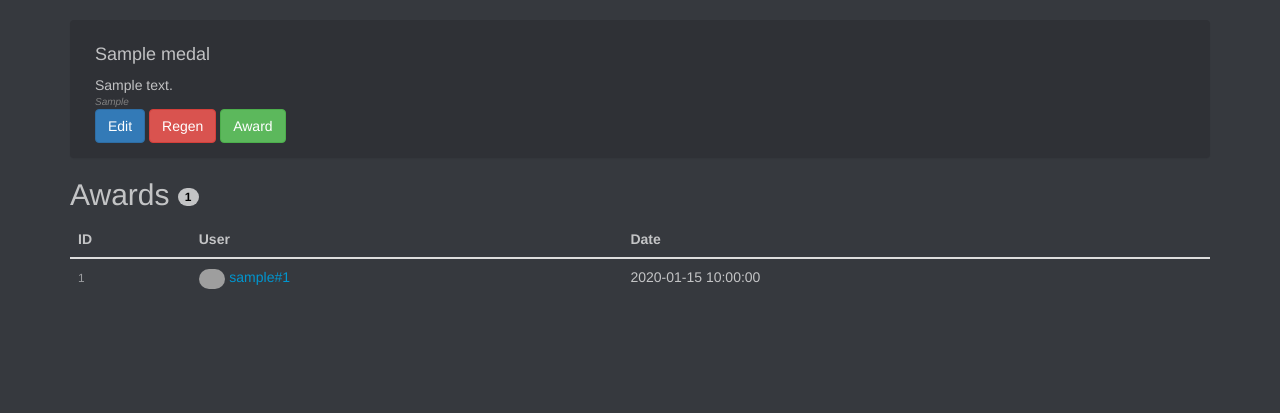
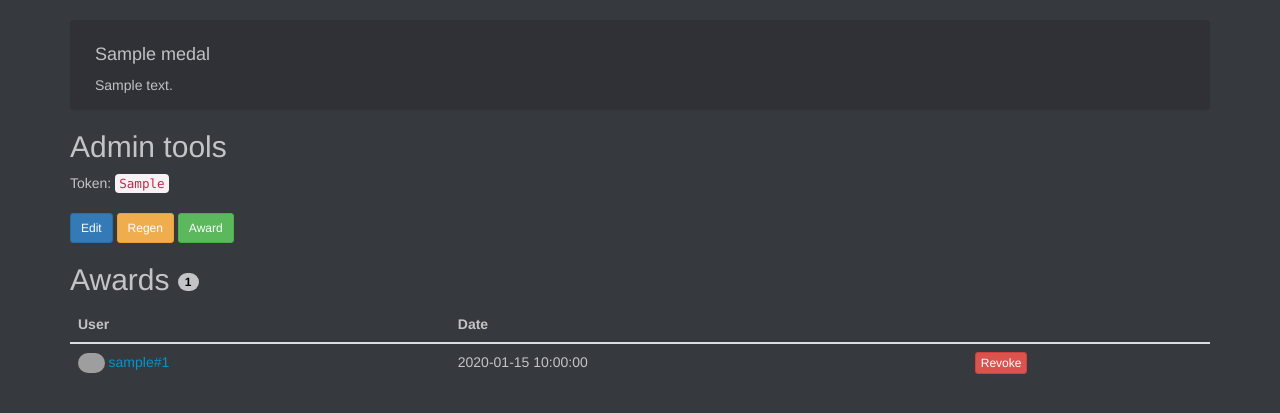
Before and after one commit to Steffo99/discordmedals, a Flask app: page /medal/1 in a window 1280 px wide. Shown: the part 51-464 px from the top of the page. Run offline with Flask 2, Linux system fonts and the light colour scheme; the visitor is signed in with stand-in values (Sample User, id 1); tables that the repository leaves empty hold one stand-in row (values such as "Sample post"); some libraries are stand-ins or nearby versions; grey boxes are pictures that could not be loaded.

Commit message:
Added revoke medal to the medal template

```diff
--- a/templates/guild.htm.j2
+++ b/templates/guild.htm.j2
@@ -54,11 +54,6 @@
                                         <div class="medal-description">
                                             {{ medal.description }}
                                         </div>
-                                        {% if medal.guild.owner_id == user.id %}
-                                            <div class="medal-token" id="medal-{{ medal.id }}-token">
-                                                {{ medal.token }}
-                                            </div>
-                                        {% endif %}
                                     </div>
                                 </div>
                             </div>
--- a/templates/medal.htm.j2
+++ b/templates/medal.htm.j2
@@ -46,6 +46,32 @@
             request.open("GET", "/api/awardmedal?token=" + token_element.innerHTML.replace(/^\s+|\s+$/g, '') + "&user=" + user, true);
             request.send(null);
         }
+
+        function revokeAward(awardid) {
+            var token_element = document.getElementById("medal-" + {{ medal.id }} + "-token");
+            if(token_element === null)
+            {
+                return;
+            }
+            var request = new XMLHttpRequest();
+            request.onreadystatechange = function () {
+                if(request.readyState === 4 && request.status === 200)
+                {
+                    var data = JSON.parse(request.responseText);
+                    if(data["success"])
+                    {
+                        //Todo: remove without reloading
+                        location.reload();
+                    }
+                    else
+                    {
+                        alert("Error while revoking the award")
+                    }
+                }
+            };
+            request.open("GET", "/api/revokeaward?token=" + token_element.innerHTML.replace(/^\s+|\s+$/g, '') + "&award=" + awardid, true);
+            request.send(null);
+        }
     </script>
 {% endblock %}
 {% block content %}
@@ -62,20 +88,24 @@
                     <div class="medal-description">
                         {{ medal.description }}
                     </div>
-                    {% if medal.guild.owner_id == user.id %}
-                        <div class="medal-token" id="medal-{{ medal.id }}-token">
-                            {{ medal.token }}
-                        </div>
-                        <div class="medal-actions">
-                            <a class="btn btn-primary" href="/medal/{{ medal.id }}/edit">Edit</a>
-                            <a class="btn btn-danger" href="#" onclick="regenToken({{ medal.id }})">Regen</a>
-                            <a class="btn btn-success" href="#" onclick="awardMedal({{ medal.id }})">Award</a>
-                        </div>
-                    {% endif %}
                 </div>
             </div>
         </div>
     </div>
+    {% if medal.guild.owner_id == user.id %}
+        <h2>
+            Admin tools
+        </h2>
+        <div id="medal-{{ medal.id }}-token">
+            Token: <code>{{ medal.token }}</code>
+        </div>
+        <br>
+        <div class="medal-actions">
+            <a class="btn btn-primary btn-sm" href="/medal/{{ medal.id }}/edit">Edit</a>
+            <a class="btn btn-warning btn-sm" href="#" onclick="regenToken({{ medal.id }})">Regen</a>
+            <a class="btn btn-success btn-sm" href="#" onclick="awardMedal({{ medal.id }})">Award</a>
+        </div>
+    {% endif %}
     {% if awards %}
         <h2>
             Awards <span class="badge">{{ awards | length }}</span>
@@ -83,21 +113,21 @@
         <table class="table">
             <thead>
                 <tr>
-                    {% if medal.guild.owner_id == user.id %}
-                        <th>ID</th>
-                    {% endif %}
                     <th>User</th>
                     <th>Date</th>
+                    {% if medal.guild.owner_id == user.id %}
+                        <th></th>
+                    {% endif %}
                 </tr>
             </thead>
             <tbody>
                 {% for award in awards %}
-                    <tr>
-                        {% if medal.guild.owner_id == user.id %}
-                            <td><span class="darker small">{{ award.award_id }}</span></td>
-                        {% endif %}
+                    <tr id="award-{{ award.award_id }}">
                         <td><a href="/user/{{ award.user.id }}"><img class="small-discord-avatar" src="{{ award.user.avatar_url() }}"> {{ award.user }}</a></td>
                         <td>{{ award.date }}</td>
+                        {% if medal.guild.owner_id == user.id %}
+                            <td><a href="#" class="btn btn-danger btn-xs" onclick="revokeAward({{ award.award_id }})">Revoke</a></td>
+                        {% endif %}
                     </tr>
                 {% endfor %}
             </tbody>
```
